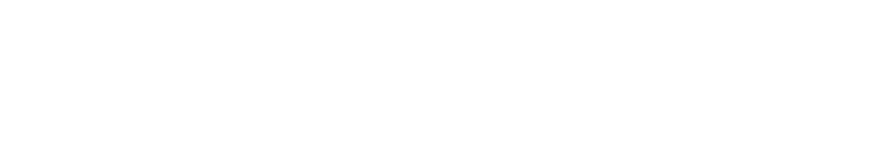
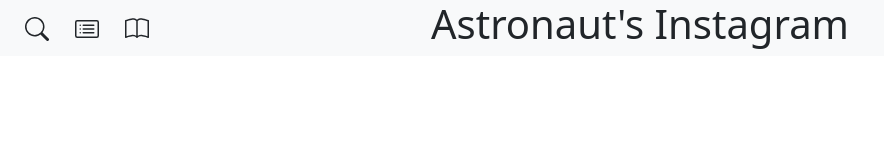
Before and after one commit to Nixbu/Astronaut-Stories, a plain HTML site: page index.html in a window 1280 px wide. Shown: the whole page, without its empty margins (0-884 px from the left). Drawn offline with nearby package versions, Linux system fonts and the light colour scheme.

Commit message:
Added navbar

```diff
--- a/index.html
+++ b/index.html
@@ -3,10 +3,51 @@
 <head>
     <meta charset="UTF-8">
     <meta name="viewport" content="width=device-width, initial-scale=1">
+    <title>Astronauts Instagram</title>
+    <link href="https://cdn.jsdelivr.net/npm/bootstrap@5.3.3/dist/css/bootstrap.min.css" rel="stylesheet" integrity="sha384-QWTKZyjpPEjISv5WaRU9OFeRpok6YctnYmDr5pNlyT2bRjXh0JMhjY6hW+ALEwIH" crossorigin="anonymous">
 </head>
 <body>
+<div class="container-fluid">
+    <div class="row">
+            <nav class="col navbar navbar-expand-lg navbar-light bg-light">
+                <div class="container-fluid">
+                    <button class="navbar-toggler" type="button" data-bs-toggle="collapse" data-bs-target="#navbarNav" aria-controls="navbarNav" aria-expanded="false" aria-label="Toggle navigation">
+                        <span class="navbar-toggler-icon"></span>
+                    </button>
+                    <div class="collapse navbar-collapse" id="navbarNav">
+                        <ul class="navbar-nav">
+                            <li class="nav-item">
+                                <button class="btn nav-btn">
+                                    <svg xmlns="http://www.w3.org/2000/svg" width="24" height="24" fill="currentColor" class="bi bi-search" viewBox="0 0 16 16">
+                                        <path d="M11.742 10.344a6.5 6.5 0 1 0-1.397 1.398h-.001q.044.06.098.115l3.85 3.85a1 1 0 0 0 1.415-1.414l-3.85-3.85a1 1 0 0 0-.115-.1zM12 6.5a5.5 5.5 0 1 1-11 0 5.5 5.5 0 0 1 11 0"/>
+                                    </svg>
+                                </button>
+                            </li>
+                            <li class="nav-item">
+                                <button class="btn nav-btn">
+                                    <svg xmlns="http://www.w3.org/2000/svg" width="24" height="24" fill="currentColor" class="bi bi-card-list" viewBox="0 0 16 16">
+                                        <path d="M14.5 3a.5.5 0 0 1 .5.5v9a.5.5 0 0 1-.5.5h-13a.5.5 0 0 1-.5-.5v-9a.5.5 0 0 1 .5-.5zm-13-1A1.5 1.5 0 0 0 0 3.5v9A1.5 1.5 0 0 0 1.5 14h13a1.5 1.5 0 0 0 1.5-1.5v-9A1.5 1.5 0 0 0 14.5 2z"/>
+                                        <path d="M5 8a.5.5 0 0 1 .5-.5h7a.5.5 0 0 1 0 1h-7A.5.5 0 0 1 5 8m0-2.5a.5.5 0 0 1 .5-.5h7a.5.5 0 0 1 0 1h-7a.5.5 0 0 1-.5-.5m0 5a.5.5 0 0 1 .5-.5h7a.5.5 0 0 1 0 1h-7a.5.5 0 0 1-.5-.5m-1-5a.5.5 0 1 1-1 0 .5.5 0 0 1 1 0M4 8a.5.5 0 1 1-1 0 .5.5 0 0 1 1 0m0 2.5a.5.5 0 1 1-1 0 .5.5 0 0 1 1 0"/>
+                                    </svg>
+                                </button>
+                            </li>
+                            <li class="nav-item">
+                                <button class="btn nav-btn">
+                                    <svg xmlns="http://www.w3.org/2000/svg" width="24" height="24" fill="currentColor" class="bi bi-book" viewBox="0 0 16 16">
+                                        <path d="M1 2.828c.885-.37 2.154-.769 3.388-.893 1.33-.134 2.458.063 3.112.752v9.746c-.935-.53-2.12-.603-3.213-.493-1.18.12-2.37.461-3.287.811zm7.5-.141c.654-.689 1.782-.886 3.112-.752 1.234.124 2.503.523 3.388.893v9.923c-.918-.35-2.107-.692-3.287-.81-1.094-.111-2.278-.039-3.213.492zM8 1.783C7.015.936 5.587.81 4.287.94c-1.514.153-3.042.672-3.994 1.105A.5.5 0 0 0 0 2.5v11a.5.5 0 0 0 .707.455c.882-.4 2.303-.881 3.68-1.02 1.409-.142 2.59.087 3.223.877a.5.5 0 0 0 .78 0c.633-.79 1.814-1.019 3.222-.877 1.378.139 2.8.62 3.681 1.02A.5.5 0 0 0 16 13.5v-11a.5.5 0 0 0-.293-.455c-.952-.433-2.48-.952-3.994-1.105C10.413.809 8.985.936 8 1.783"/>
+                                    </svg>
+                                </button>
+                            </li>
+                        </ul>
+                        <div class="text-center user-select-none position-absolute top-50 start-50 translate-middle">
+                            <h1>Astronaut's Instagram</h1>
+                        </div>
+                    </div>
+                </div>
+            </nav>
+    </div>
+</div>
 
-
-
+<script src="https://cdn.jsdelivr.net/npm/bootstrap@5.3.3/dist/js/bootstrap.bundle.min.js" integrity="sha384-YvpcrYf0tY3lHB60NNkmXc5s9fDVZLESaAA55NDzOxhy9GkcIdslK1eN7N6jIeHz" crossorigin="anonymous"></script>
 </body>
 </html>
```
Also changed, not shown: images/searchIcon.png (added).
